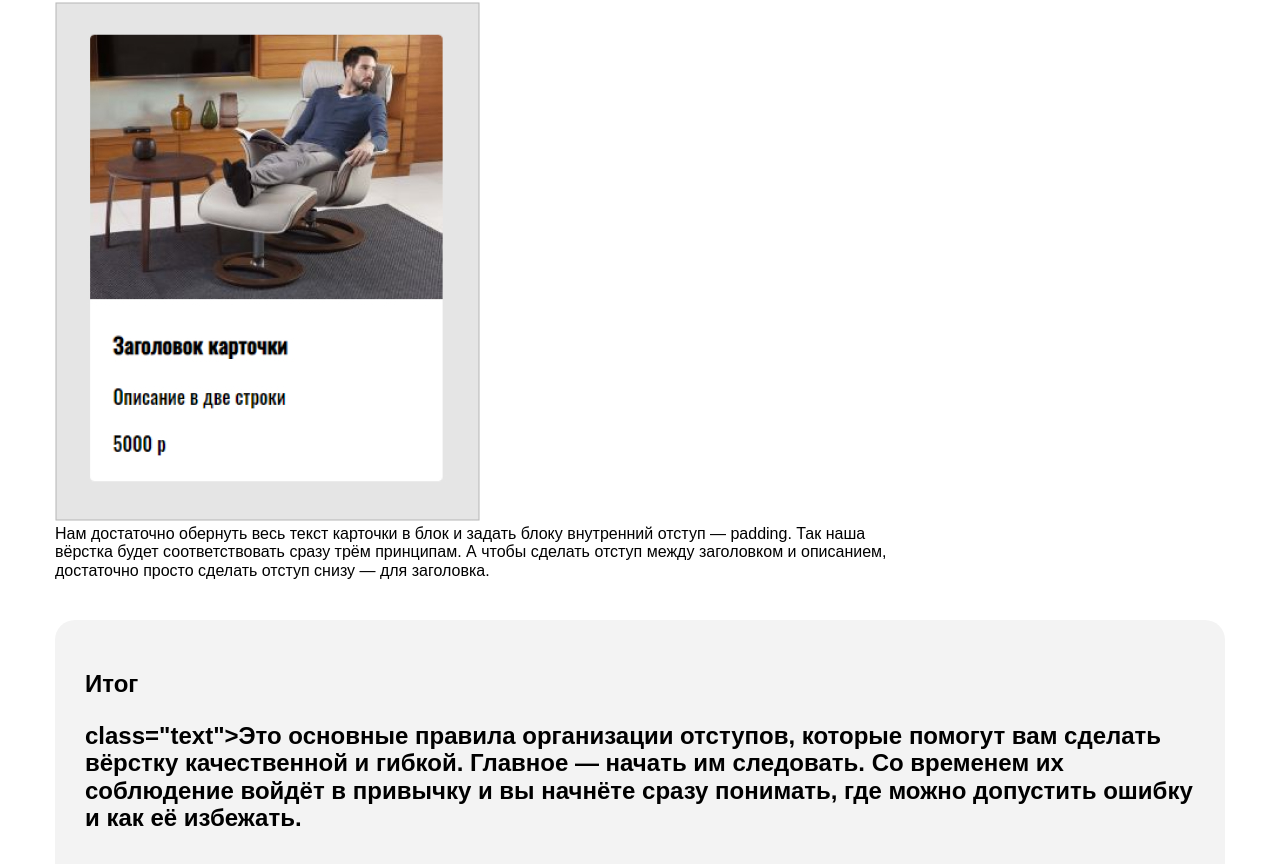
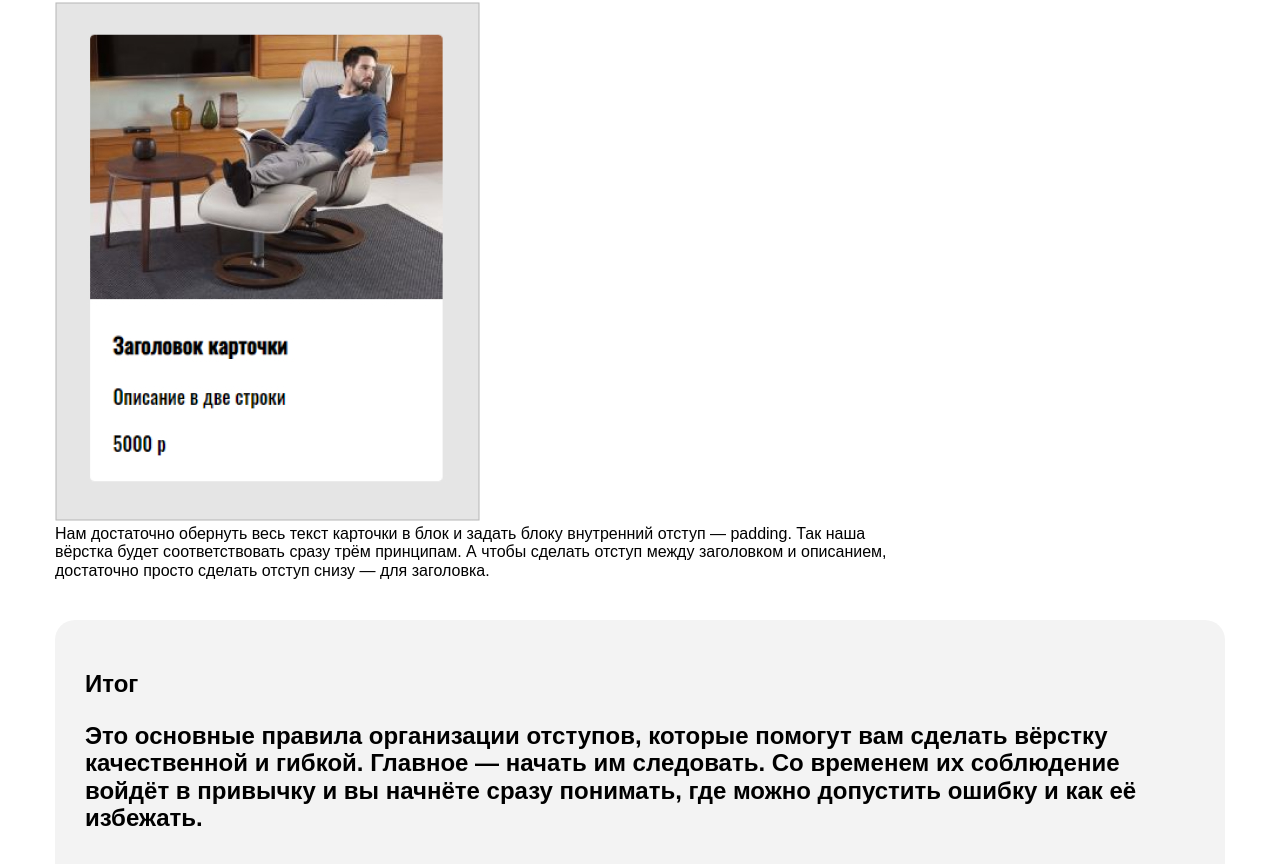
Before and after one commit to bezauss/3., a plain HTML site: page article.html in a window 1280 px wide. Shown: the part 3626-4490 px from the top of the page. Drawn offline with Linux system fonts and the light colour scheme.

Commit message:
Add files via upload

```diff
--- a/article.html
+++ b/article.html
@@ -83,7 +83,7 @@
       <p class="text">Нам достаточно обернуть весь текст карточки в блок и задать блоку внутренний отступ — padding. Так наша вёрстка будет соответствовать сразу трём принципам. А чтобы сделать отступ между заголовком и описанием, достаточно просто сделать отступ снизу — для заголовка.</p>
     <div class="gray-box">
       <h2>Итог</h8>
-    <p> class="text">Это основные правила организации отступов, которые помогут вам сделать вёрстку качественной и гибкой. Главное — начать им следовать. Со временем их соблюдение войдёт в привычку и вы начнёте сразу понимать, где можно допустить ошибку и как её избежать.</p>
+    <p>Это основные правила организации отступов, которые помогут вам сделать вёрстку качественной и гибкой. Главное — начать им следовать. Со временем их соблюдение войдёт в привычку и вы начнёте сразу понимать, где можно допустить ошибку и как её избежать.</p>
 
     </div>
 
```
